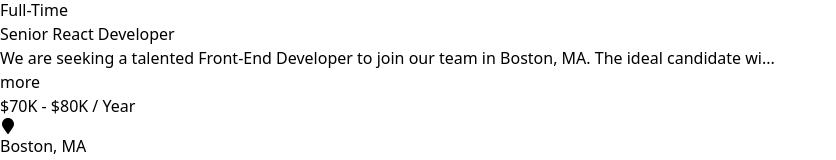
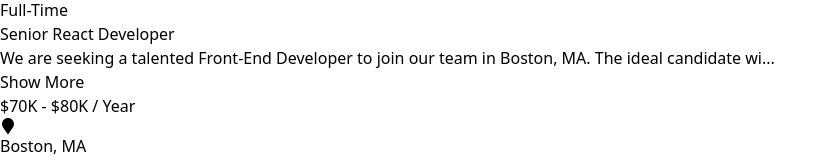
Before and after one commit to theleywin/Jobs, a React (Vite) app: page / in a window 1280 px wide. Shown: the part 566-726 px from the top of the page, without its empty margins (0-836 px from the left). Built offline with nearby package versions, Linux system fonts and the light colour scheme.

Commit message:
change more/less --> Show More/Less

```diff
--- a/src/components/JobListing.jsx
+++ b/src/components/JobListing.jsx
@@ -24,7 +24,7 @@ const JobListing = ({ job }) => {
                 <div className='mb-5'>{description}</div>
                 <button onClick={()=>setShowFullDescription((prevState)=>!prevState)}
                         className="text-indigo-500 mb-5 hover:text-indigo-700">
-                    {showFullDescription ? 'less' : 'more'}
+                    {showFullDescription ? 'Show Less' : 'Show More'}
                 </button>
                 <h3 className='text-indigo-580 mb-2'>
                     {job.salary} / Year
```
